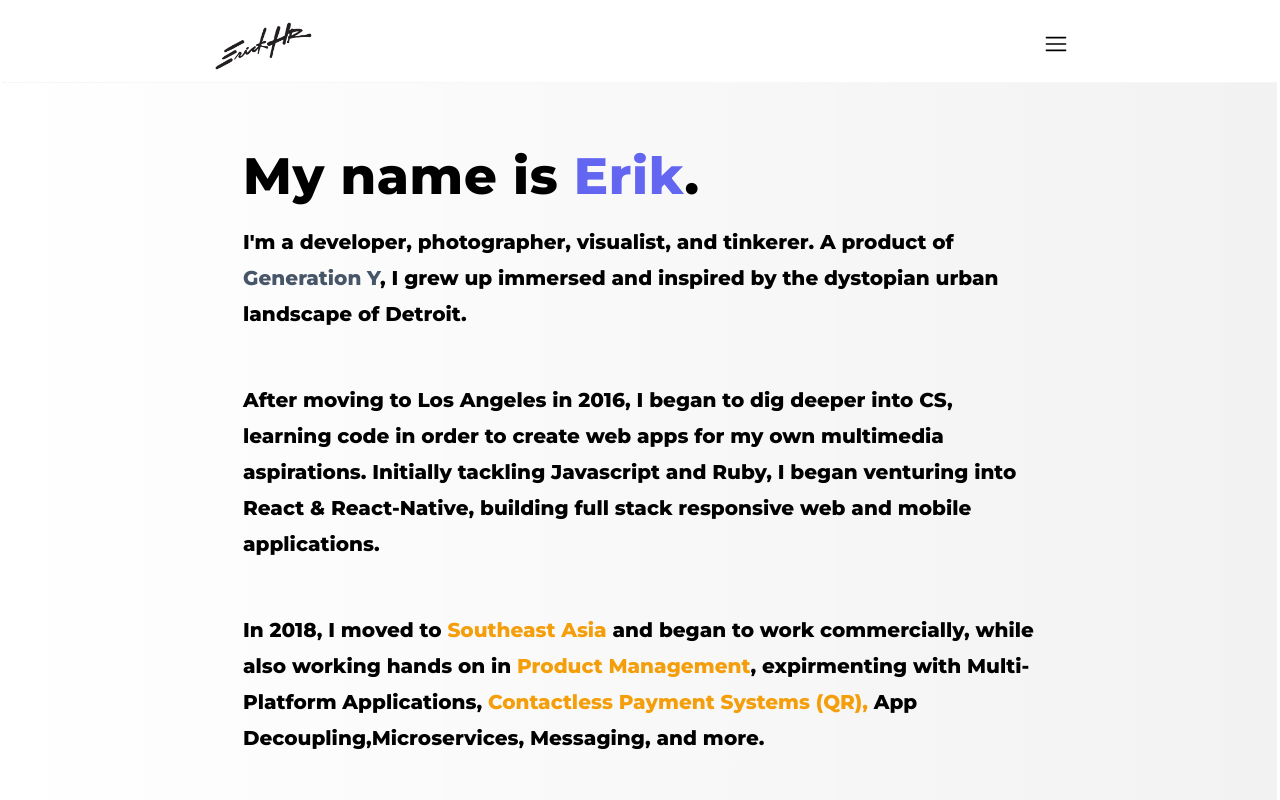
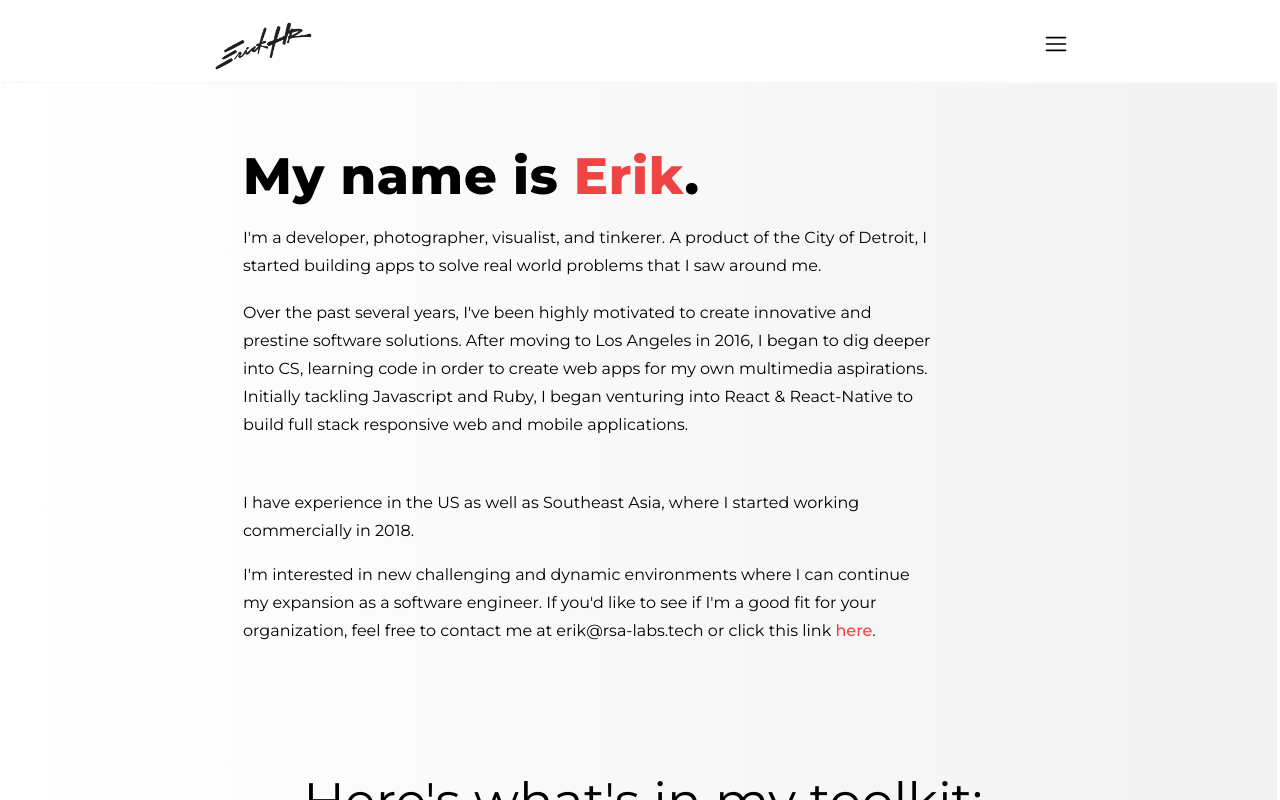
Before and after one commit to SpeechieX/erikhr-site, a React (Vite) app: page /about in a window 1280 px wide. Shown: the top 800 px of the page. Built offline with nearby package versions, Linux system fonts and the light colour scheme.

Commit message:
local update, bio

```diff
--- a/src/index.css
+++ b/src/index.css
@@ -383,7 +383,7 @@ a:link {
 }
 
 .column-text {
-	font-weight: 700;
+	font-weight: 400;
 }
 
 @media screen and (max-width: 780px) {
--- a/src/pages/About/index.jsx
+++ b/src/pages/About/index.jsx
@@ -2,6 +2,9 @@ import React, { useEffect } from "react";
 import LocomotiveScroll from "locomotive-scroll";
 import image from "../../assets/luang_prabang.png";
 import { skills } from "./copy";
+
+const contactWindow =
+	"https://us12.list-manage.com/contact-form?u=4c68b3868e9ccb3d5f2d73efc&form_id=852e6db71dd5fb0628fe2389c79ab783";
 
 function About() {
 	const scrollRef = React.createRef();
@@ -24,17 +27,26 @@ function About() {
 								data-scroll-speed="3"
 								data-scroll-position="top"
 							>
-								My name is <span className=" text-indigo-500">Erik</span>
+								My name is <span className=" text-red-500">Erik</span>
 								<span className=" text-emerald-300"></span>.
 							</h1>
 						</article>
-
+					</section>
+					<section data-scroll-section>
 						<article className="prose prose-xl prose-slate">
-							<p className="column-text text-black">
+							<p className="column-text text-black text-md prose">
 								I'm a developer, photographer, visualist, and tinkerer. A
-								product of <span className="text-slate-600">Generation Y</span>,
-								I grew up immersed and inspired by the dystopian urban landscape
-								of Detroit.
+								product of the City of Detroit, I started building apps to solve
+								real world problems that I saw around me.
+							</p>
+							<p className="column-text text-black text-md prose">
+								Over the past several years, I've been highly motivated to
+								create innovative and prestine software solutions. After moving
+								to Los Angeles in 2016, I began to dig deeper into CS, learning
+								code in order to create web apps for my own multimedia
+								aspirations. Initially tackling Javascript and Ruby, I began
+								venturing into React & React-Native to build full stack
+								responsive web and mobile applications.
 							</p>
 						</article>
 					</section>
@@ -42,31 +54,23 @@ function About() {
 
 				<div className="bio-p-one">
 					<section data-scroll-section>
-						<article className="prose prose-xl">
-							<p className="column-text text-black">
-								After moving to Los Angeles in 2016, I began to dig deeper into
-								CS, learning code in order to create web apps for my own
-								multimedia aspirations. Initially tackling Javascript and Ruby,
-								I began venturing into React &amp; React-Native, building full
-								stack responsive web and mobile applications.
-							</p>
-						</article>
+						<p className="prose column-text text-black mb-4">
+							I have experience in the US as well as Southeast Asia, where I
+							started working commercially in 2018.
+						</p>
+						<p className="prose text-black column-text">
+							I'm interested in new challenging and dynamic environments where I
+							can continue my expansion as a software engineer. If you'd like to
+							see if I'm a good fit for your organization, feel free to contact
+							me at erik@rsa-labs.tech or click this link{" "}
+							<a href={contactWindow} className="cursor-pointer">
+								<span className="text-red-500">here</span>
+							</a>
+							.
+						</p>
 					</section>
 				</div>
 				<div className="bio-p-one">
-					<section data-scroll-section>
-						<p className="prose prose-xl text-black column-text">
-							In 2018, I moved to{" "}
-							<span className="text-amber-500">Southeast Asia</span> and began
-							to work commercially, while also working hands on in{" "}
-							<span className="text-amber-500">Product Management</span>,
-							expirmenting with Multi-Platform Applications,{" "}
-							<span className=" text-amber-500">
-								Contactless Payment Systems (QR),{" "}
-							</span>
-							App Decoupling,Microservices, Messaging, and more.
-						</p>
-					</section>
 					<section data-scroll-section>
 						<div className="my-toolbox mt-32 hide-for-mobile">
 							<h1
--- a/src/shared/Header.jsx
+++ b/src/shared/Header.jsx
@@ -72,7 +72,7 @@ const NavigationBar = () => {
 							<div className="list-item-body">
 								<li className="mb-1 mx-4 nav-list-item">
 									<a className="header-link-text" href="/about">
-										Profile
+										About
 									</a>
 								</li>
 							</div>
```
